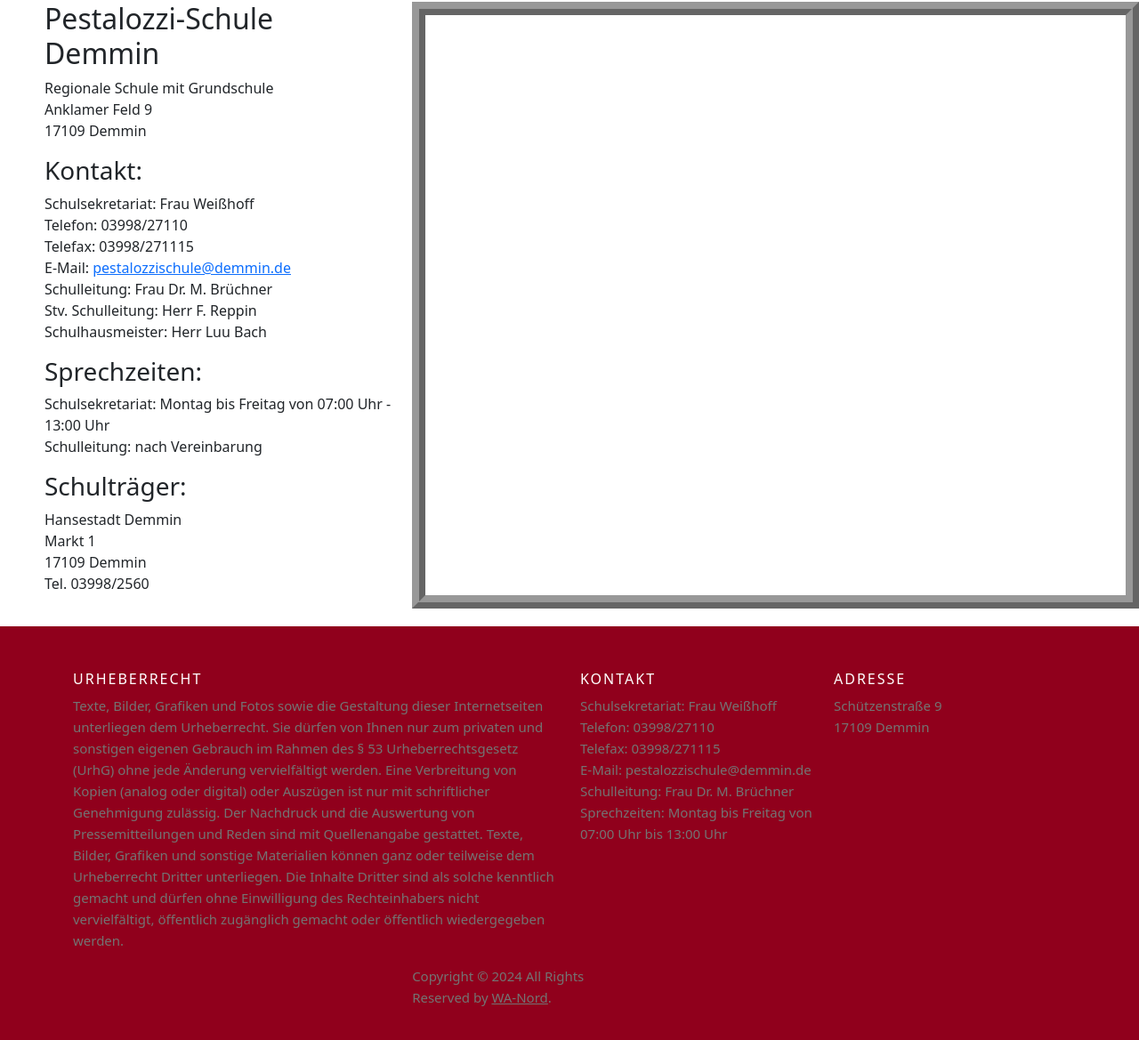
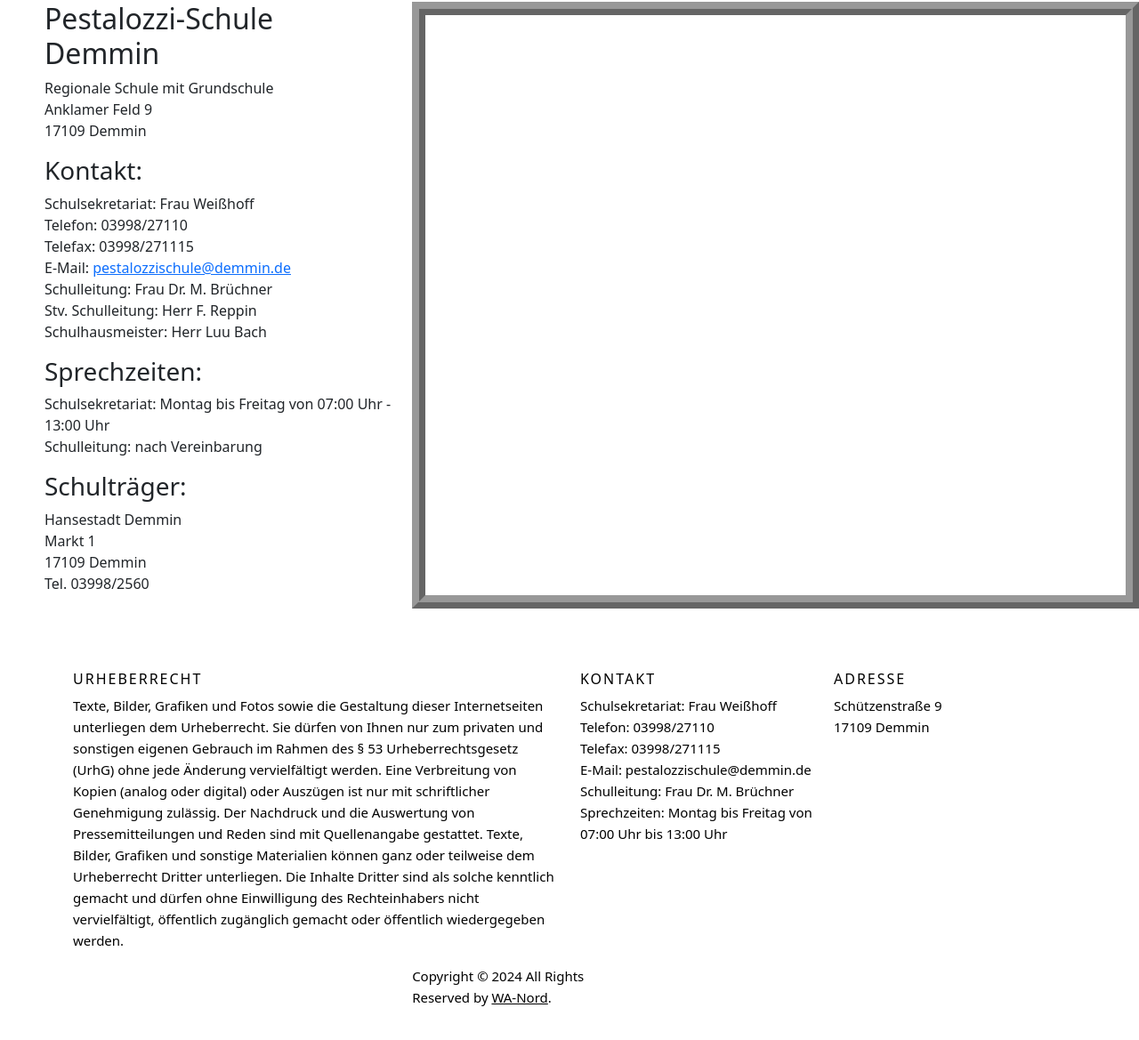
Before and after one commit to Armooooon/Schulwebsite, a PHP site: page /Schulwebseite/ in a window 1280 px wide. Shown: the part 1486-2655 px from the top of the page at 89% size. Run offline with PHP 8.4, Linux system fonts and the light colour scheme; some libraries are stand-ins or nearby versions.

Commit message:
Farbanpassung

```diff
--- a/CSS/footer.css
+++ b/CSS/footer.css
@@ -2,11 +2,12 @@
 
  .site-footer
  {
-   background-color:#90001c;
+   background-color: white;
    padding:45px 0 20px;
    font-size:15px;
    line-height:24px;
-   color:#737373;
+   color:black;
+
  }
  .site-footer hr
  {
@@ -19,7 +20,7 @@
  }
  .site-footer h6
  {
-   color:#fff;
+   color: black;
    font-size:16px;
    text-transform:uppercase;
    margin-top:5px;
@@ -27,7 +28,7 @@
  }
  .site-footer a
  {
-   color:#737373;
+   color: black;
  }
  .site-footer a:hover
  {
@@ -45,7 +46,7 @@
  }
  .footer-links a
  {
-   color:#737373
+   color: black;
  }
  .footer-links a:active,.footer-links a:focus,.footer-links a:hover
  {
--- a/CSS/navbar.css
+++ b/CSS/navbar.css
@@ -4,7 +4,7 @@ nav {
   position: fixed;
   display: flex;
   top: 0;
-  background: #90001c;
+  background: #848d93;
   z-index: 100;
   align-items: center;
   justify-content: space-between;
@@ -46,18 +46,18 @@ nav .wrapper {
 }
 
 .nav-links li a:hover {
-  background-color: #848d93;
+  background-color: #90001c;
 }
 
 .nav-links li a:hover{
-  background: #848d93;
+  background: #90001c;
 }
 .nav-links .mobile-item{
   display: none;
 }
 .nav-links .drop-menu{
   position: absolute;
-  background: #90001c;
+  background: #848d93;
   width: 280px;
   line-height: 45px;
   top: 85px;
@@ -106,7 +106,7 @@ nav .wrapper {
 
 }
 .row .mega-links li a:hover{
-  color: #848d93;
+  color: #90001c;
 
 }
 .wrapper .btn{
@@ -133,7 +133,7 @@ nav .wrapper {
     max-width: 350px;
     top: 0;
     left: -100%;
-    background: #90001c;
+    background: #848d93;
     display: block;
     padding: 50px 10px;
     line-height: 50px;
@@ -215,7 +215,7 @@ nav .wrapper {
   }
 
   .nav-links .mobile-item:hover{
-    background:#848d93;
+    background:#90001c;
   }
 
   .drop-menu li{
```
